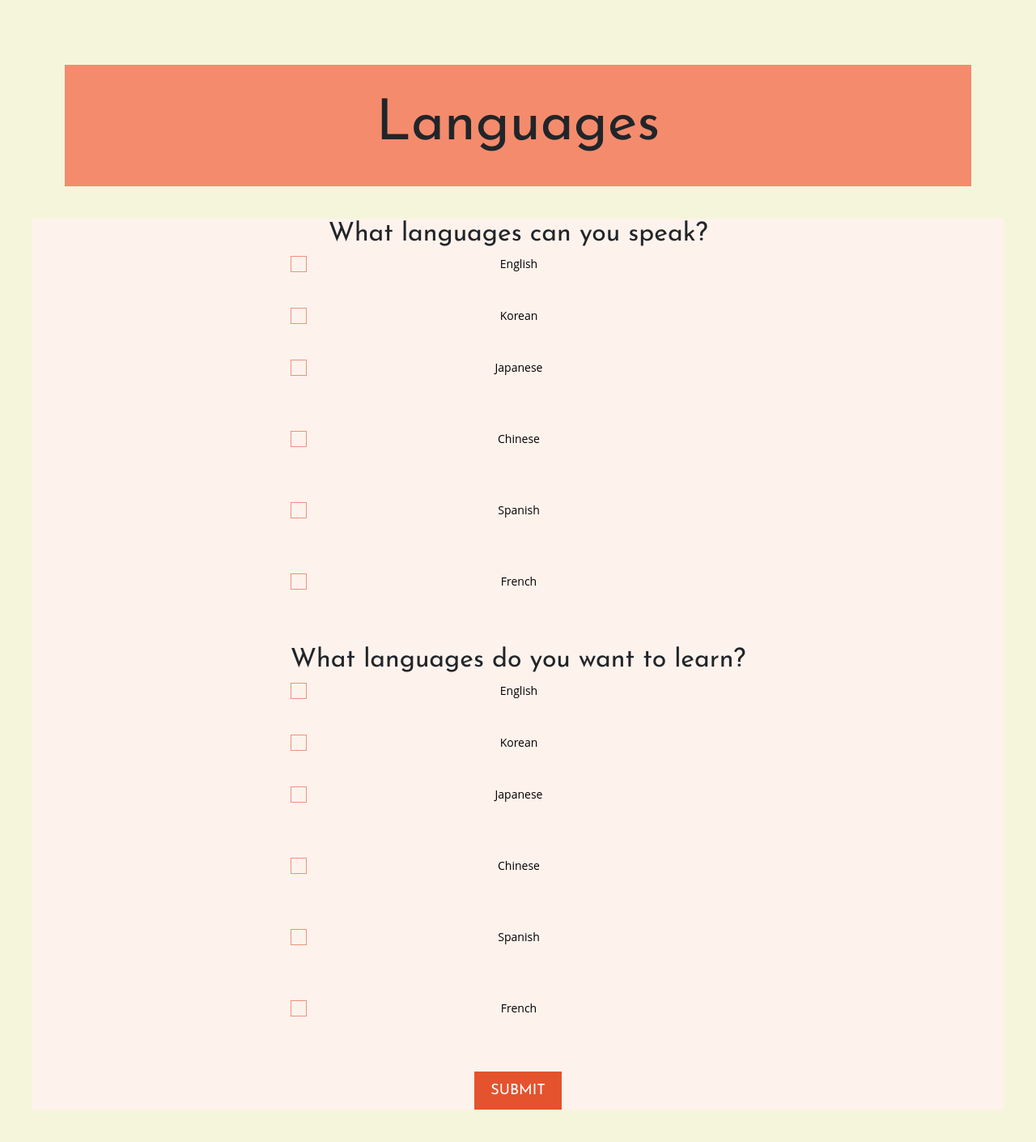
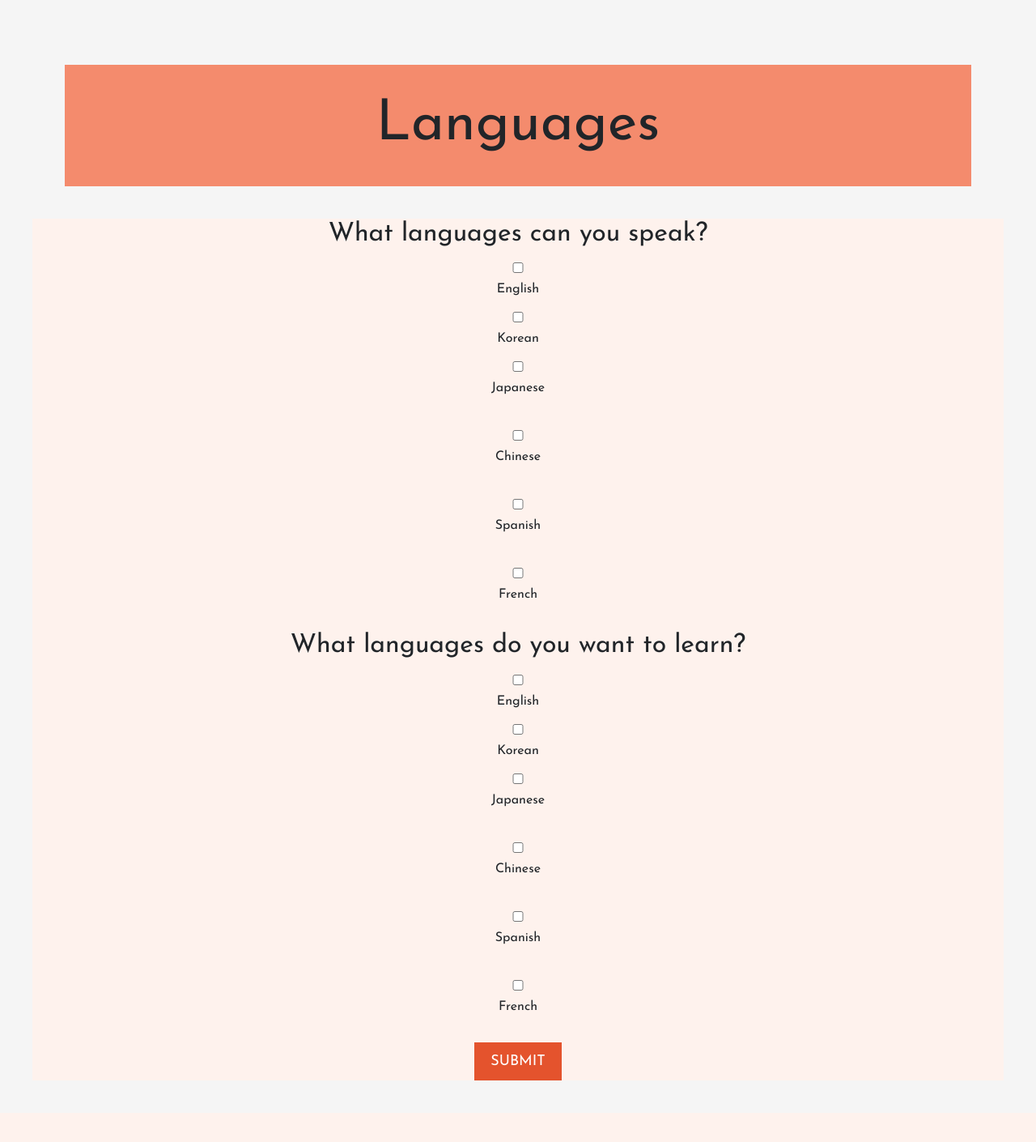
Before and after one commit to nathanzzhang/TokuApp, a Flask app: page /languages in a window 1280 px wide. Shown: the whole page at 81% size. After the commit the page ends 1334 px from the top, so only its background shows below. Run offline with Flask 2, Linux system fonts and the light colour scheme; parts of the project's set-up code (start-up, migrations or seed data) failed here and were passed over; some libraries are stand-ins or nearby versions.

Commit message:
updated css again

```diff
--- a/backend/static/main.css
+++ b/backend/static/main.css
@@ -5,7 +5,7 @@ img {
     height: 200px;
 }
 body {
-    background:beige;
+    background: whitesmoke;
     margin: 20px !important;
     padding: 20px;
     font-family: 'Josefin Sans', cursive;
--- a/backend/static/register.css
+++ b/backend/static/register.css
@@ -3,6 +3,7 @@
     text-align: center;
     margin: auto;
     background: #fef2ed;
+    font-family: 'Josefin Sans', cursive;
 }
 form {
     display: inline-block;
@@ -54,48 +55,3 @@ h1 {
     display: inline-block;
     font-size: 18px;
   }
-
-@import url(https://fonts.googleapis.com/css?family=Open+Sans);
-
-input[type="checkbox"] { display: none; }
-
-input[type="checkbox"] + label {
-  display: block;
-  position: relative;
-  padding-left: 2px;
-  margin-bottom: 20px;
-  font: 14px/20px 'Open Sans', Arial, sans-serif;
-  color: black;
-  cursor: pointer;
-  -webkit-user-select: none;
-  -moz-user-select: none;
-  -ms-user-select: none;
-}
-
-input[type="checkbox"] + label:last-child { margin-bottom: 0; }
-
-input[type="checkbox"] + label:before {
-  content: '';
-  display: block;
-  width: 20px;
-  height: 20px;
-  border: 1px solid #e4532d;
-  position: absolute;
-  left: 0;
-  top: 0;
-  opacity: .6;
-  -webkit-transition: all .12s, border-color .08s;
-  transition: all .12s, border-color .08s;
-}
-
-input[type="checkbox"]:checked + label:before {
-  width: 10px;
-  top: -5px;
-  left: 5px;
-  border-radius: 0;
-  opacity: 1;
-  border-top-color: transparent;
-  border-left-color: transparent;
-  -webkit-transform: rotate(45deg);
-  transform: rotate(45deg);
-}
--- a/backend/templates/languages.html
+++ b/backend/templates/languages.html
@@ -31,17 +31,17 @@
                 <h2>What languages do you want to learn?</h2>
 
                 <div class="languages" id="tow">
-                    <input type="checkbox" id="English" name="English2" value="English">
+                    <input type="checkbox" id="English2" name="English2" value="English">
                     <label for="English">English</label><br>
-                    <input type="checkbox" id="Korean" name="Korean2" value="Korean">
+                    <input type="checkbox" id="Korean2" name="Korean2" value="Korean">
                     <label for="Korean">Korean</label><br>
-                    <input type="checkbox" id="Japanese" name="Japanese2" value="Japanese">
+                    <input type="checkbox" id="Japanese2" name="Japanese2" value="Japanese">
                     <label for="Japanese">Japanese</label><br><br>
-                    <input type="checkbox" id="Chinese" name="Chinese2" value="Chinese">
+                    <input type="checkbox" id="Chinese2" name="Chinese2" value="Chinese">
                     <label for="Chinese">Chinese</label><br><br>
-                    <input type="checkbox" id="Spanish" name="Spanish2" value="Spanish">
+                    <input type="checkbox" id="Spanish2" name="Spanish2" value="Spanish">
                     <label for="Spanish">Spanish</label><br><br>
-                    <input type="checkbox" id="French" name="French2" value="French">
+                    <input type="checkbox" id="French2" name="French2" value="French">
                     <label for="French">French</label><br><br>
                 </div>
 
```
